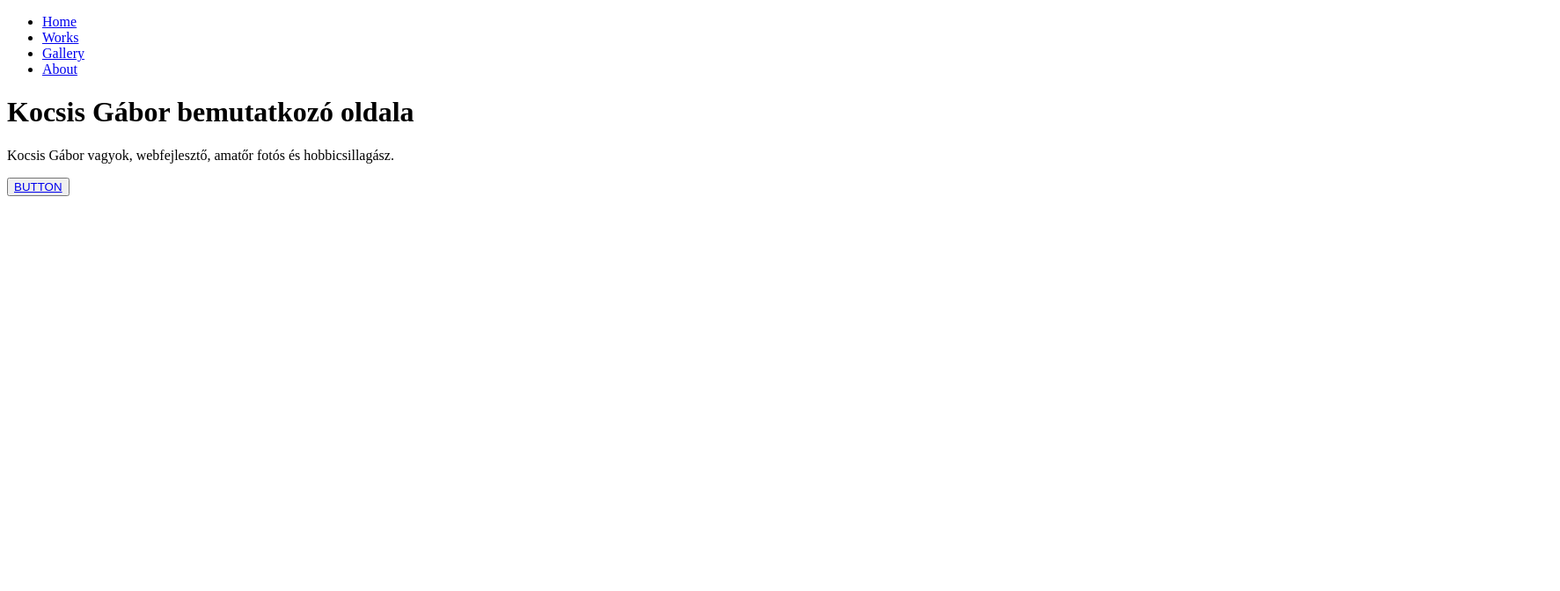
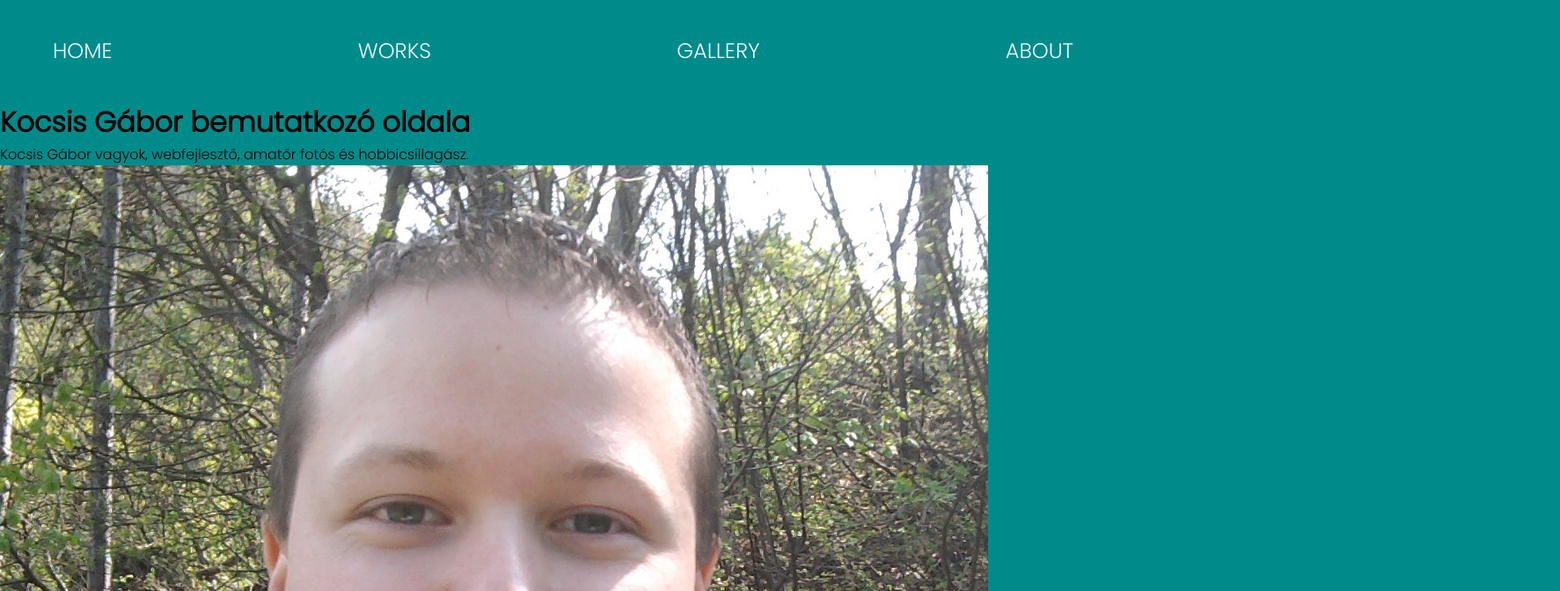
Before and after one commit to kocsgab002/str2-sajat-munka, a plain HTML site: page html-feladatok-bemutatkozo/index.html in a window 1280 px wide. Shown: the top 672 px of the page at 88% size, 1773 px wide, since content can reach past the window. Drawn offline with Linux system fonts and the light colour scheme.

Commit message:
menu complete, add some images

```diff
--- a/html-feladatok-bemutatkozo/css/about.css
+++ b/html-feladatok-bemutatkozo/css/about.css
@@ -0,0 +1,52 @@
+@import url("https://fonts.googleapis.com/css2?family=Poppins:wght@100;300&display=swap");
+
+* {
+    margin: 0;
+    padding: 0;
+    box-sizing: border-box;
+    font-family: "Poppins", sans-serif;
+}
+
+body {
+    background-color: darkcyan;
+    max-width: 1400px;
+    margin: 0px auto;
+}
+
+header {
+    display: flex;
+    flex-direction: column;
+}
+
+header nav {
+    display: flex;
+    justify-content: center;
+}
+
+header nav ul {
+    display: flex;
+    width: 100%;
+    justify-content: space-between;
+    list-style: none;
+    margin: 20px;
+}
+
+header nav ul li {
+    margin: 10px 30px;
+}
+
+header nav ul li a {
+    display: block;
+    text-decoration: none;
+    color: aliceblue;
+    text-transform: uppercase;
+    font-size: 1.5rem;
+    padding: 10px;
+    transition: .3s;
+}
+
+header nav ul li a:hover {
+    text-decoration: underline;
+    padding: 2px 10px 13px 10px;
+
+}
--- a/html-feladatok-bemutatkozo/css/gallery.css
+++ b/html-feladatok-bemutatkozo/css/gallery.css
@@ -0,0 +1,52 @@
+@import url("https://fonts.googleapis.com/css2?family=Poppins:wght@100;300&display=swap");
+
+* {
+    margin: 0;
+    padding: 0;
+    box-sizing: border-box;
+    font-family: "Poppins", sans-serif;
+}
+
+body {
+    background-color: darkcyan;
+    max-width: 1400px;
+    margin: 0px auto;
+}
+
+header {
+    display: flex;
+    flex-direction: column;
+}
+
+header nav {
+    display: flex;
+    justify-content: center;
+}
+
+header nav ul {
+    display: flex;
+    width: 100%;
+    justify-content: space-between;
+    list-style: none;
+    margin: 20px;
+}
+
+header nav ul li {
+    margin: 10px 30px;
+}
+
+header nav ul li a {
+    display: block;
+    text-decoration: none;
+    color: aliceblue;
+    text-transform: uppercase;
+    font-size: 1.5rem;
+    padding: 10px;
+    transition: .3s;
+}
+
+header nav ul li a:hover {
+    text-decoration: underline;
+    padding: 2px 10px 13px 10px;
+
+}
--- a/html-feladatok-bemutatkozo/css/index.css
+++ b/html-feladatok-bemutatkozo/css/index.css
@@ -0,0 +1,52 @@
+@import url("https://fonts.googleapis.com/css2?family=Poppins:wght@100;300&display=swap");
+
+* {
+    margin: 0;
+    padding: 0;
+    box-sizing: border-box;
+    font-family: "Poppins", sans-serif;
+}
+
+body {
+    background-color: darkcyan;
+    max-width: 1400px;
+    margin: 0px auto;
+}
+
+header {
+    display: flex;
+    flex-direction: column;
+}
+
+header nav {
+    display: flex;
+    justify-content: center;
+}
+
+header nav ul {
+    display: flex;
+    width: 100%;
+    justify-content: space-between;
+    list-style: none;
+    margin: 20px;
+}
+
+header nav ul li {
+    margin: 10px 30px;
+}
+
+header nav ul li a {
+    display: block;
+    text-decoration: none;
+    color: aliceblue;
+    text-transform: uppercase;
+    font-size: 1.5rem;
+    padding: 10px;
+    transition: .3s;
+}
+
+header nav ul li a:hover {
+    text-decoration: underline;
+    padding: 2px 10px 13px 10px;
+
+}
--- a/html-feladatok-bemutatkozo/css/works.css
+++ b/html-feladatok-bemutatkozo/css/works.css
@@ -0,0 +1,52 @@
+@import url("https://fonts.googleapis.com/css2?family=Poppins:wght@100;300&display=swap");
+
+* {
+    margin: 0;
+    padding: 0;
+    box-sizing: border-box;
+    font-family: "Poppins", sans-serif;
+}
+
+body {
+    background-color: darkcyan;
+    max-width: 1400px;
+    margin: 0px auto;
+}
+
+header {
+    display: flex;
+    flex-direction: column;
+}
+
+header nav {
+    display: flex;
+    justify-content: center;
+}
+
+header nav ul {
+    display: flex;
+    width: 100%;
+    justify-content: space-between;
+    list-style: none;
+    margin: 20px;
+}
+
+header nav ul li {
+    margin: 10px 30px;
+}
+
+header nav ul li a {
+    display: block;
+    text-decoration: none;
+    color: aliceblue;
+    text-transform: uppercase;
+    font-size: 1.5rem;
+    padding: 10px;
+    transition: .3s;
+}
+
+header nav ul li a:hover {
+    text-decoration: underline;
+    padding: 2px 10px 13px 10px;
+
+}
--- a/html-feladatok-bemutatkozo/index.html
+++ b/html-feladatok-bemutatkozo/index.html
@@ -28,10 +28,45 @@
     <main>
         <section>
             <p>Kocsis Gábor vagyok, webfejlesztő, amatőr fotós és hobbicsillagász. </p>
+            <img src="./images/photo1.jpg" alt="profile pictures">
+            <img src="./images/photo2.jpg" alt="">
+        </section>
+        <section>
+            <div class="box">
+                <h3>Megbízhatóság</h3>
+                <p>Határidők pontos betartása. </p>
+            </div>
+            <div class="box">
+                <h3>Precizitás</h3>
+                <p>"Clean code" alkalmazása.</p>
+            </div>
+            <div class="box">
+                <h3>Versenyképesség</h3>
+                <p>A legújabb webes technológiák használata.</p>
+            </div>
         </section>
     </main>
     <footer>
-        <button><a href="#title">BUTTON</a></button>
+        <div>
+            <div class="social">
+                <ul>
+                    <li>Facebook</li>
+                    <li>Instagramm</li>
+                    <li>twitter</li>
+                    <li>Linkedin</li>
+                </ul>
+            </div>
+            <div class="links">
+                <ul>
+                    <li><a href="index.html">Home</a></li>
+                    <li><a href="works.html">Works</a></li>
+                    <li><a href="gallery.html">Gallery</a></li>
+                    <li><a href="about.html">About</a></li>
+                </ul>
+            </div>
+            <div class="button"></div>
+        </div>
+        <div class="copyright">© 2021 Kocsis Gábor Minden job fenntartva!</div>
     </footer>
 </body>
 
```
Also changed, not shown: html-feladatok-bemutatkozo/about.html (+30 -2 lines), html-feladatok-bemutatkozo/gallery.html (+30 -3 lines), html-feladatok-bemutatkozo/works.html (+30 -2 lines), html-feladatok-bemutatkozo/images/burger.jpg (added), html-feladatok-bemutatkozo/images/photo1.jpg (added), html-feladatok-bemutatkozo/images/photo2.jpg (added), html-feladatok-bemutatkozo/images/photo3.jpg (added), html-feladatok-bemutatkozo/images/works_1.jpg (added), html-feladatok-bemutatkozo/images/works_2.jpg (added), html-feladatok-bemutatkozo/images/works_3.jpg (added), html-feladatok-bemutatkozo/images/works_4.jpg (added).
